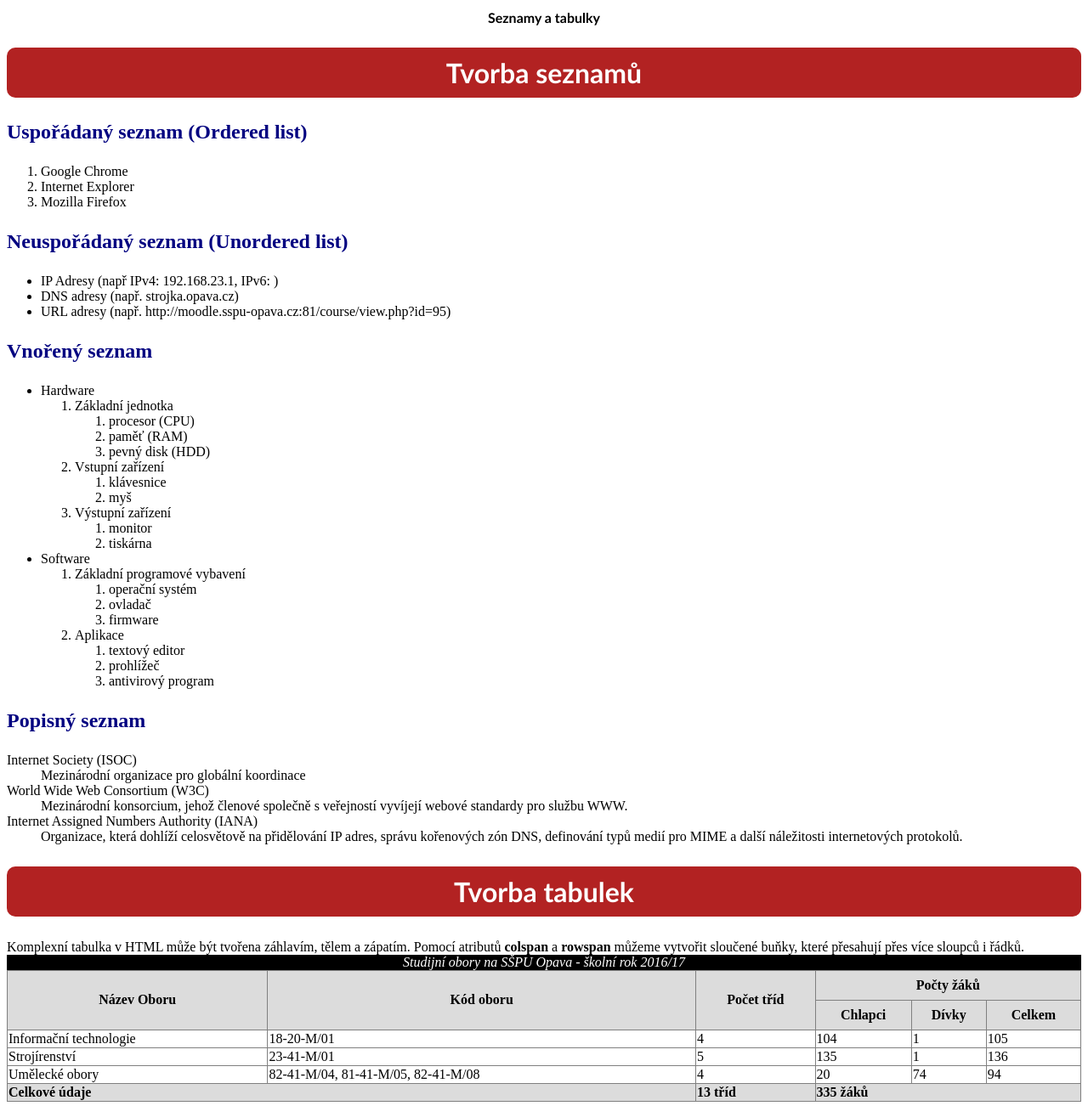
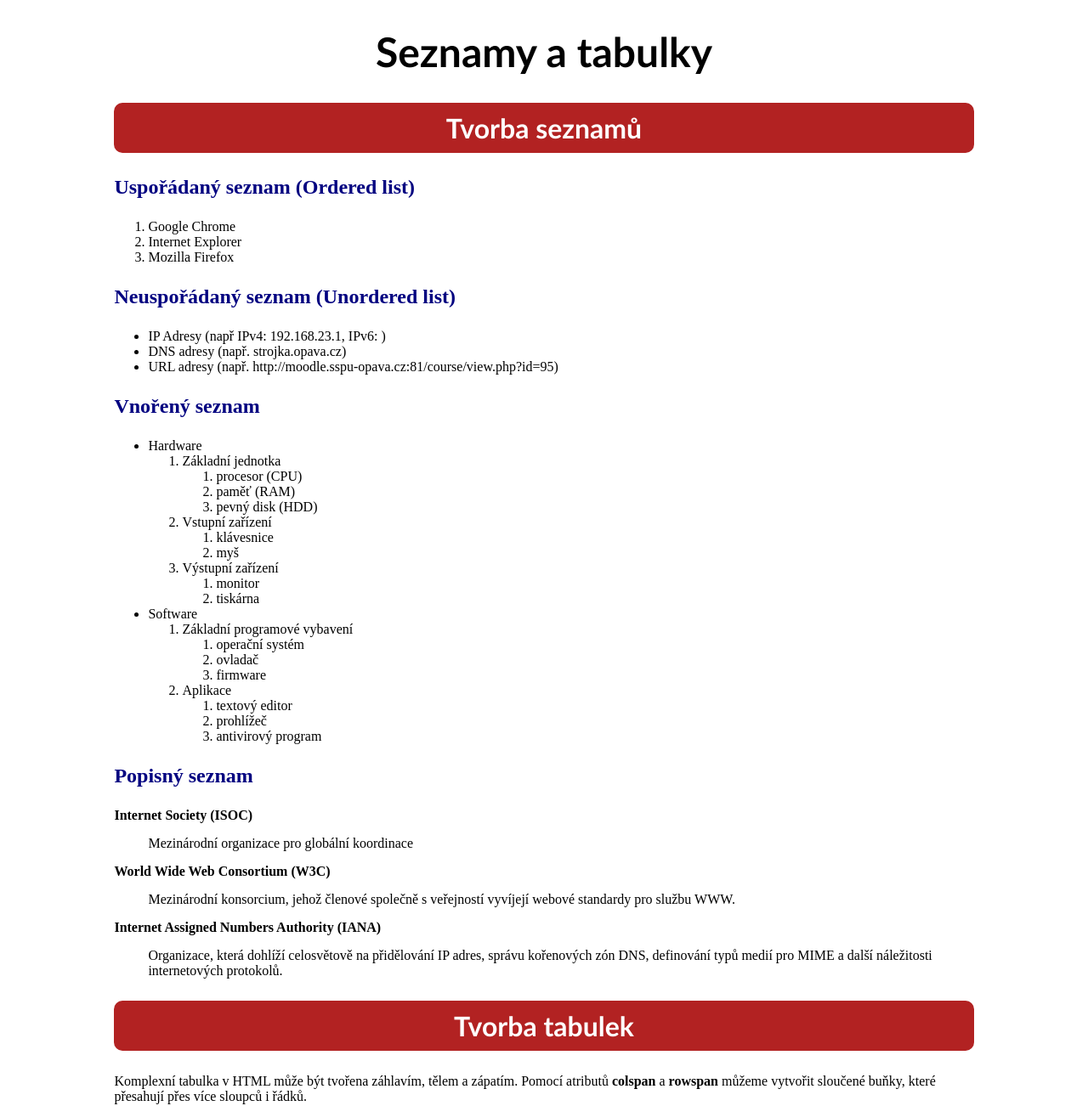
Before and after one commit to dsit2324/seznamy-tabulky, a plain HTML site: page index.html in a window 1280 px wide. Shown: the top 1302 px of the page at 85% size. Drawn offline with Linux system fonts and the light colour scheme.

Commit message:
Update styles.css

```diff
--- a/styles.css
+++ b/styles.css
@@ -1,18 +1,21 @@
 h1 {
   color: black;
-    font-size: 1em;
-    font-family: 'Gill Sans', 'Gill Sans MT', 'Gill Sans', 'Gill Sans MT', Calibri, 'Trebuchet MS', sans-serif;
+  font-size: 3em;
+  font-family: "Gill Sans", "Gill Sans MT", "Gill Sans", "Gill Sans MT", Calibri,
+    "Trebuchet MS", sans-serif;
   text-align: center;
 }
 
 h2 {
   color: white;
   font-size: 2em;
-    font-family: 'Gill Sans', 'Gill Sans MT', 'Gill Sans', 'Gill Sans MT', Calibri, 'Trebuchet MS', sans-serif;
+  font-family: "Gill Sans", "Gill Sans MT", "Gill Sans", "Gill Sans MT", Calibri,
+    "Trebuchet MS", sans-serif;
   background-color: firebrick;
   text-align: center;
   padding: 10px;
-    border-radius: 10px
+  border-radius: 10px;
+  position: relative;
 }
 
 h3 {
@@ -23,19 +26,38 @@ h3 {
 table {
   border-collapse: collapse;
   width: 100%;
+  margin: 20px 0;
 }
 caption {
   color: white;
   background-color: black;
   font-style: italic;
+  margin: 8px 0;
 }
 thead {
   background-color: gainsboro;
   text-align: center;
   font-weight: bold;
-    height: 70px;
 }
 tfoot {
   background-color: gainsboro;
   font-weight: bold;
 }
+
+th,
+td {
+  border: 1px solid black;
+  padding: 8px;
+}
+.zprava {
+  text-align: right;
+}
+dt {
+  font-weight: bold;
+  margin: 15px 0;
+}
+
+#obal {
+  width: 80%;
+  margin: 0 auto;
+}
```
Lines whose indentation alone changed are shown as unchanged.
